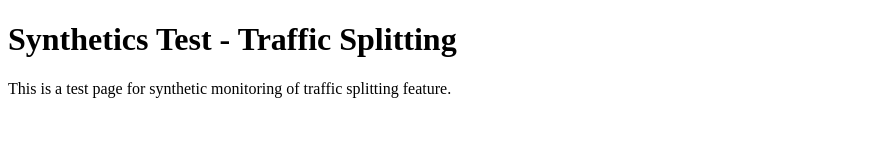
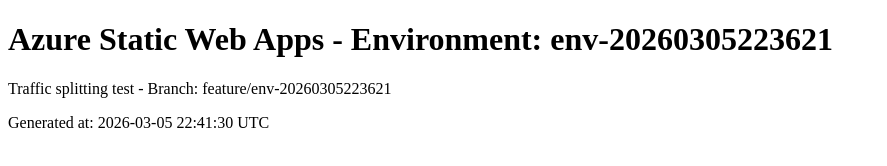
Before and after one commit to skylathadani-ms/synthetics-swa-traffic-20260305223621, a plain HTML site: page index.html in a window 1280 px wide. Shown: the whole page, without its empty margins (0-887 px from the left). Drawn offline with Linux system fonts and the light colour scheme.

Commit message:
Update index.html for env-20260305223621

```diff
--- a/index.html
+++ b/index.html
@@ -1,10 +1,11 @@
 <!DOCTYPE html>
 <html>
 <head>
-<title>Synthetics Test - Traffic Splitting</title>
+<title>Environment: env-20260305223621</title>
 </head>
 <body>
-<h1>Synthetics Test - Traffic Splitting</h1>
-<p>This is a test page for synthetic monitoring of traffic splitting feature.</p>
+<h1>Azure Static Web Apps - Environment: env-20260305223621</h1>
+<p>Traffic splitting test - Branch: feature/env-20260305223621</p>
+<p>Generated at: 2026-03-05 22:41:30 UTC</p>
 </body>
 </html>
```
